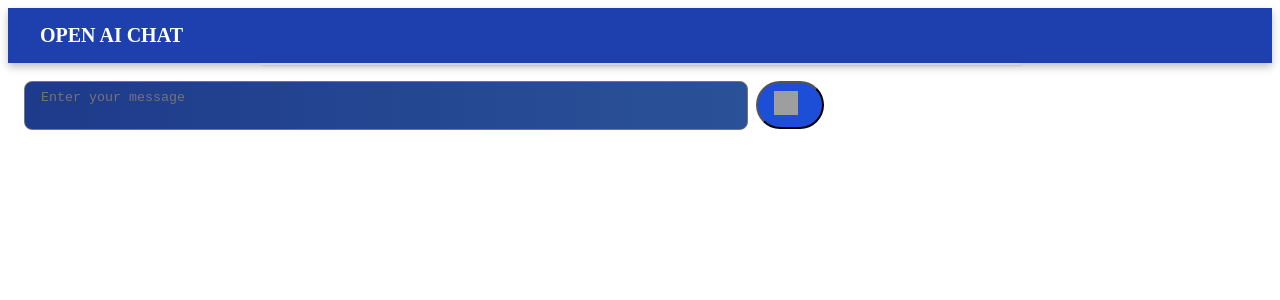
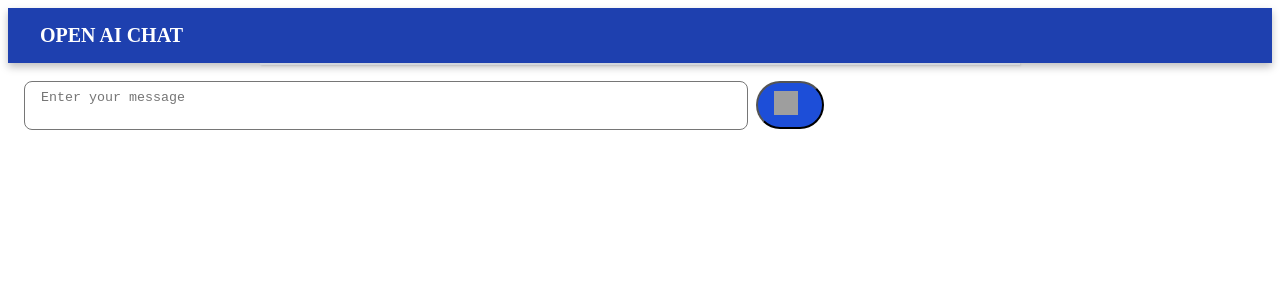
Before and after one commit to dfrho/nextchat, a Next.js app: page / in a window 1280 px wide. Shown: the top 300 px of the page. Built offline with nearby package versions, Linux system fonts and the light colour scheme; grey boxes are pictures that could not be loaded.

Commit message:
removes blue text area

```diff
--- a/components/MessageBar.jsx
+++ b/components/MessageBar.jsx
@@ -14,8 +14,6 @@ const MessageBarContainer = styled.div`
 `;
 
 const StyledTextArea = styled.textarea`
-  background: linear-gradient(to right, #1e3a8a, #2a5298);
-  color: white;
   padding: 0.5rem 1rem;
   border-radius: 0.5rem;
   width: 100%;
```
